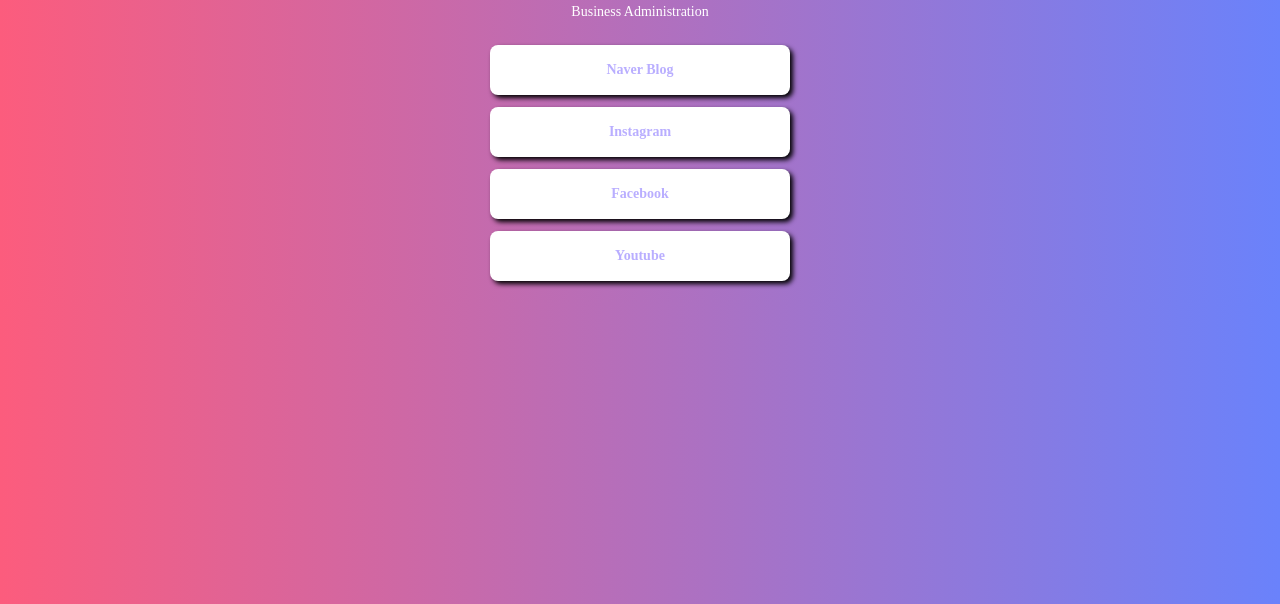
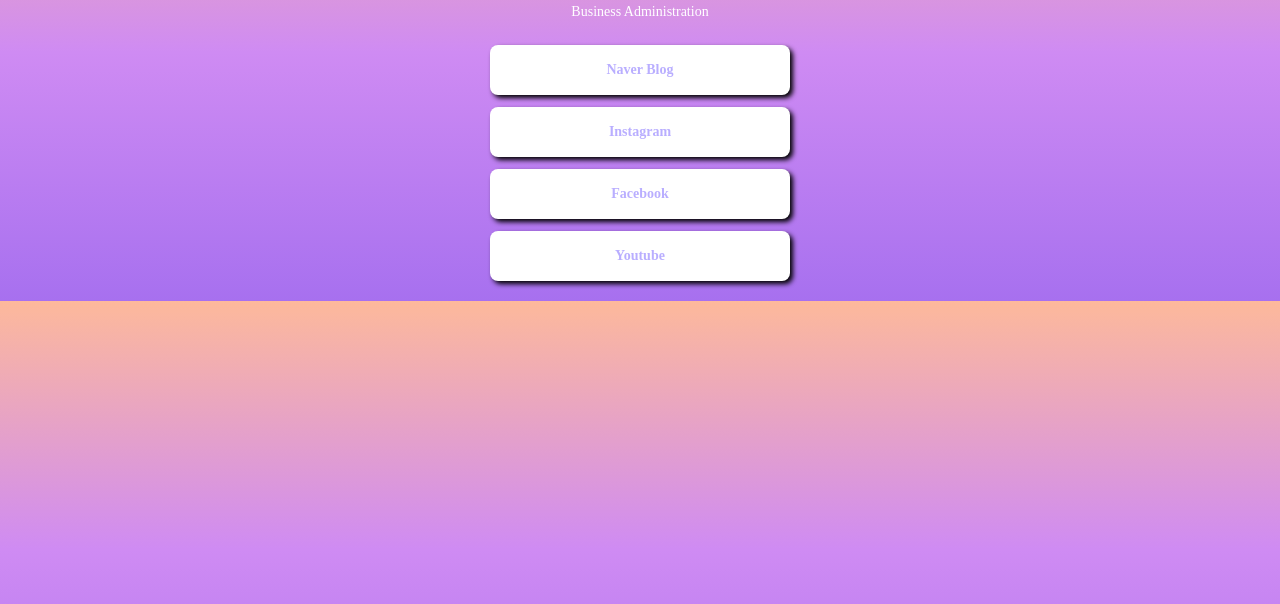
Before and after one commit to woobin125/mypage, a plain HTML site: page index.html in a window 1280 px wide. Shown: the part 196-800 px from the top of the page. Drawn offline with Linux system fonts and the light colour scheme; a web font is replaced by a local one.

Commit message:
Update index.html

```diff
--- a/index.html
+++ b/index.html
@@ -14,9 +14,9 @@
                 font-family: "Pretendard",serif;
             }
            body {
-                background: #FC5C7D;  /* fallback for old browsers */
-                background: -webkit-linear-gradient(to left, #6A82FB, #FC5C7D);  /* Chrome 10-25, Safari 5.1-6 */
-                background: linear-gradient(to left, #6A82FB, #FC5C7D); /* W3C, IE 10+/ Edge, Firefox 16+, Chrome 26+, Opera 12+, Safari 7+ */
+               background: #A770EF;  /* fallback for old browsers */
+               background: -webkit-linear-gradient(to bottom, #FDB99B, #CF8BF3, #A770EF);  /* Chrome 10-25, Safari 5.1-6 */
+               background: linear-gradient(to bottom, #FDB99B, #CF8BF3, #A770EF); /* W3C, IE 10+/ Edge, Firefox 16+, Chrome 26+, Opera 12+, Safari 7+ */
            }
 
            .profile {
```
